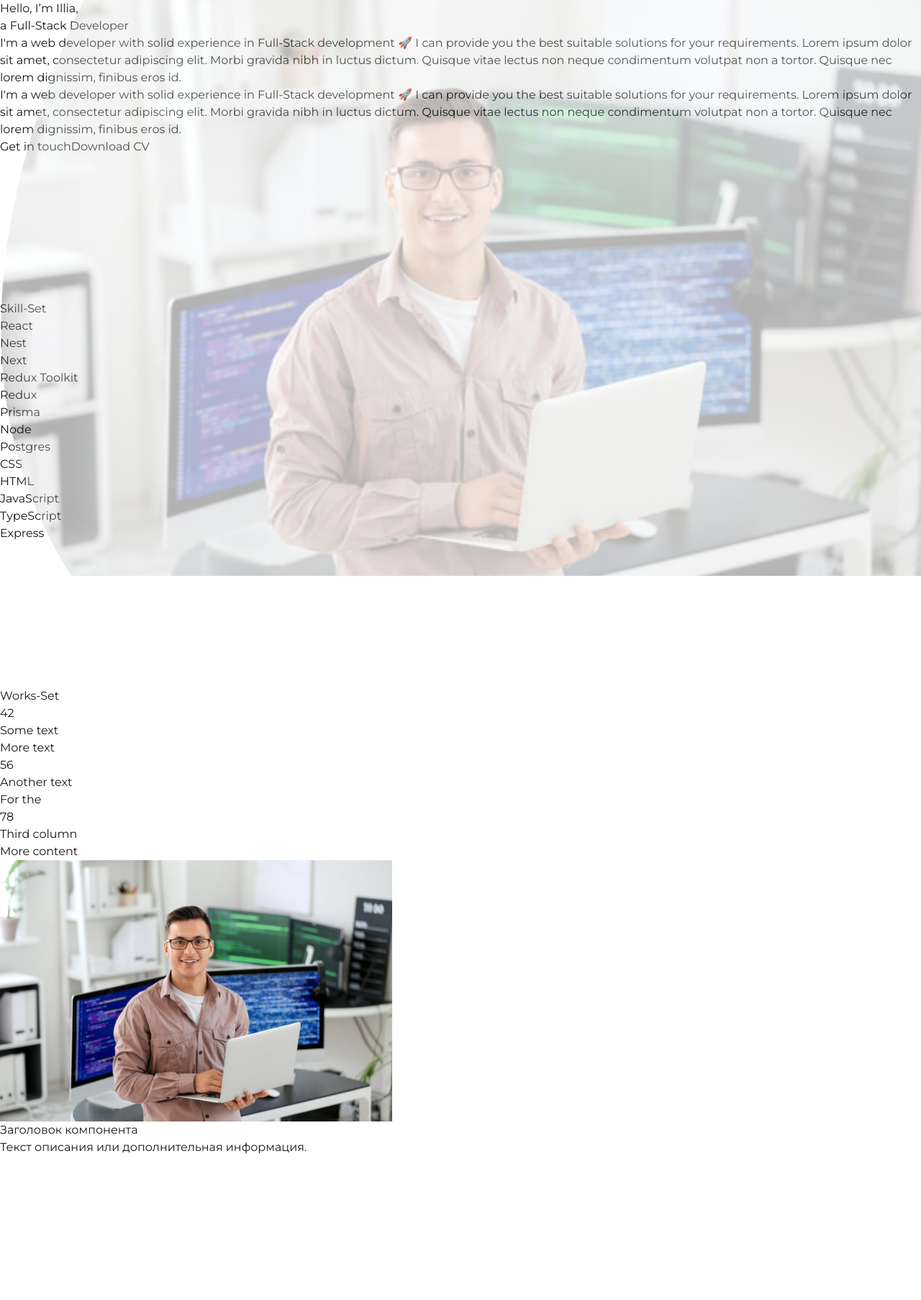
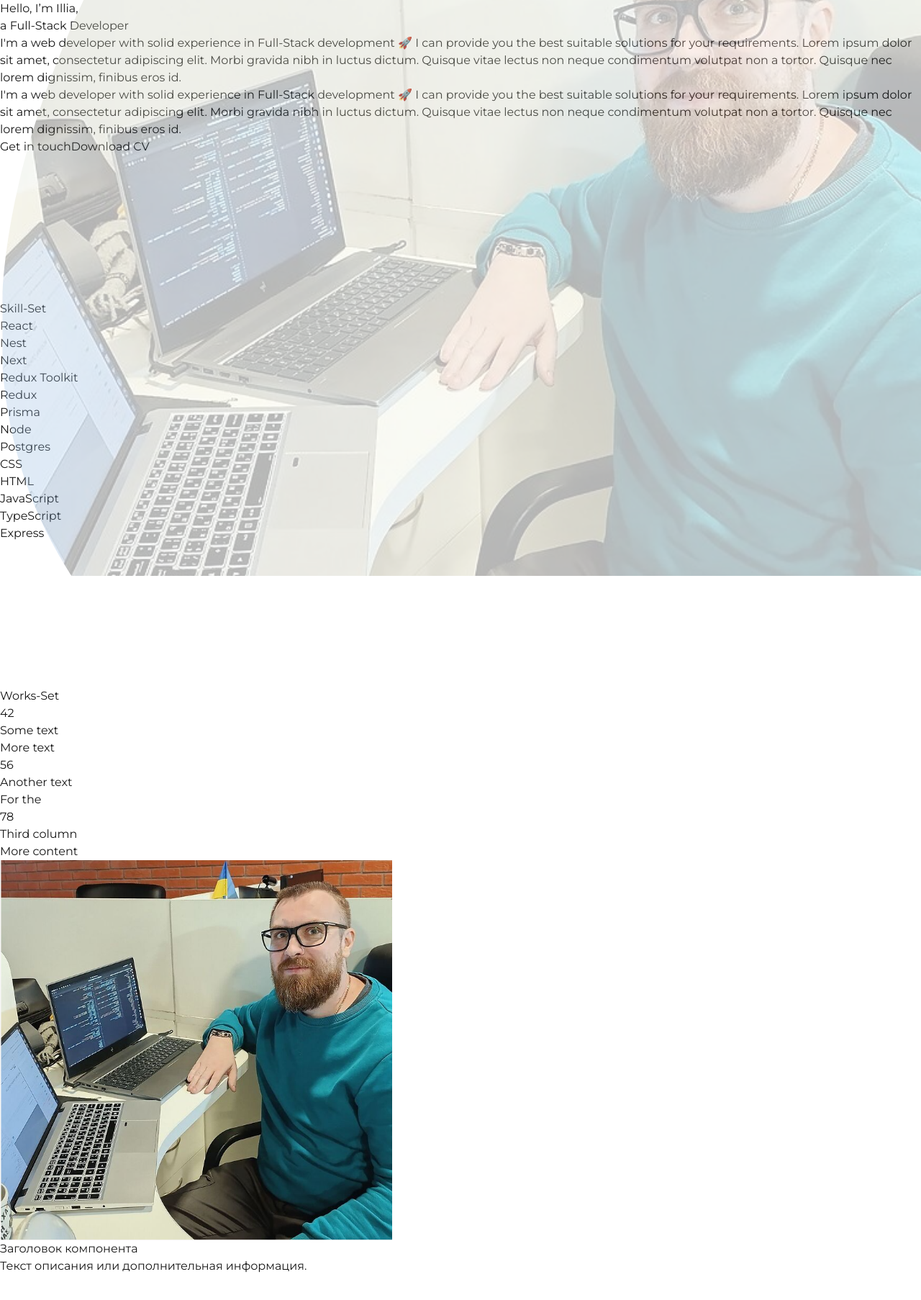
Before and after one commit to Tender6795/portfolio_next, a Next.js app: page / in a window 1280 px wide. Shown: the top 1806 px of the page at 72% size. Built offline with nearby package versions, Linux system fonts and the light colour scheme.

Commit message:
Change avatar

```diff
--- a/next.config.ts
+++ b/next.config.ts
@@ -1,12 +1,12 @@
 import type { NextConfig } from "next";
 
 const nextConfig: NextConfig = {
-  reactStrictMode: true,
-  poweredByHeader: false,
-  devIndicators: {
-    buildActivity: false,
-  },
-  productionBrowserSourceMaps: false,
+  // reactStrictMode: true,
+  // poweredByHeader: false,
+  // devIndicators: {
+  //   buildActivity: false,
+  // },
+  // productionBrowserSourceMaps: false,
 };
 
 export default nextConfig;
--- a/src/app/сomponents/Avatar.tsx
+++ b/src/app/сomponents/Avatar.tsx
@@ -5,7 +5,7 @@ export const Avatar = () => {
   return (
     <div className="relative w-[616px] h-[734px] overflow-hidden">
       <Image
-        src="/avatar.jpeg"
+        src="/avatar.png"
         alt="Background"
         layout="fill"
         objectFit="cover"
--- a/src/app/сomponents/ProjectInfo.tsx
+++ b/src/app/сomponents/ProjectInfo.tsx
@@ -7,7 +7,7 @@ export const ProjectInfo = () => {
     <div className="h-[460px] w-[905px] flex bg-transparent rounded-[20px] items-center">
       <div className="h-[417px] w-[588px] rounded-[20px] border-[3px] border-[#03A473] bg-[#03A4734D] flex items-center justify-center overflow-hidden">
         <Image
-          src="/avatar.jpeg"
+          src="/avatar.png"
           alt="project"
           width={545}
           height={375}
```
Also changed, not shown: public/avatar.jpeg (deleted), public/avatar.png (added).
